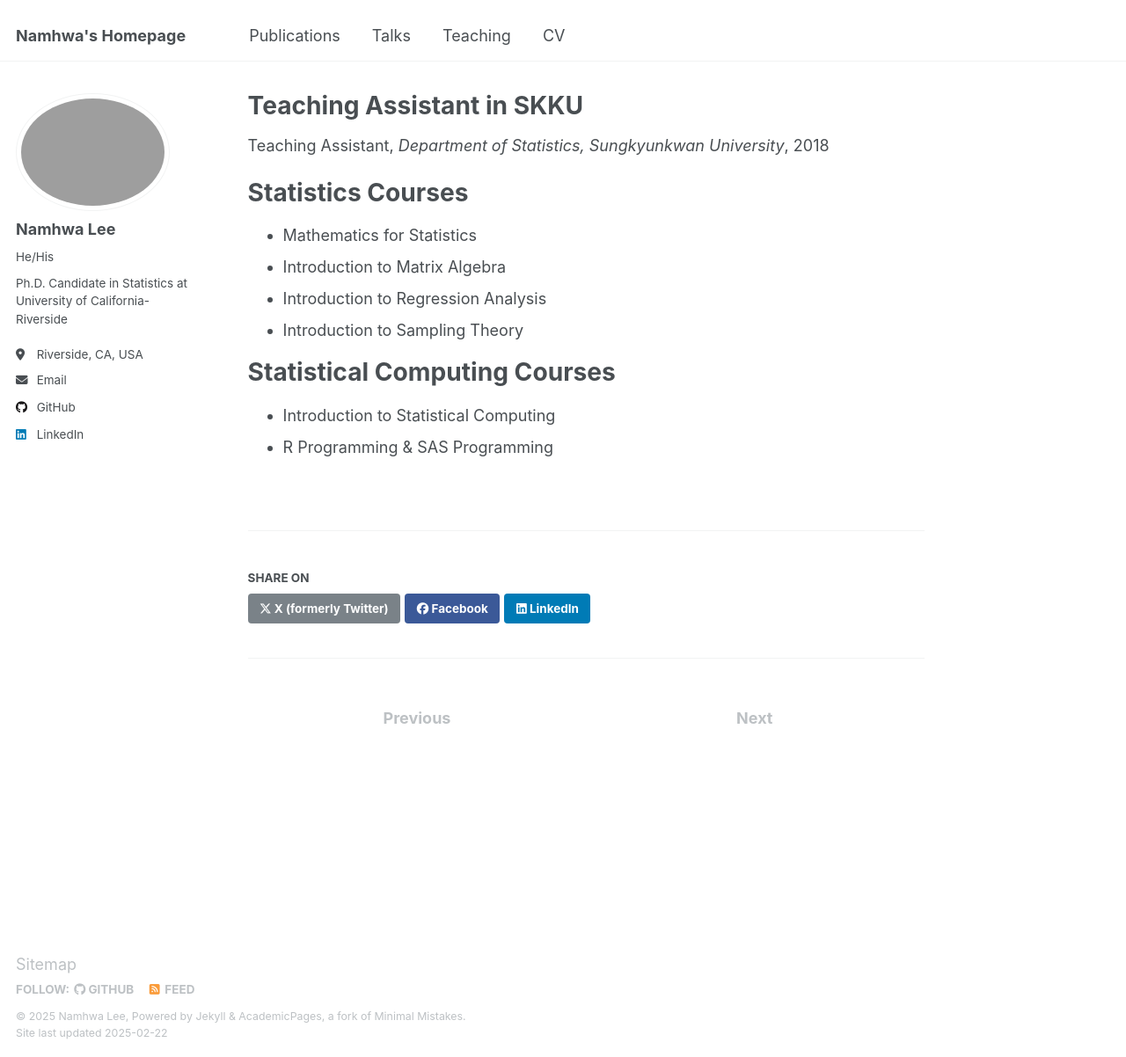
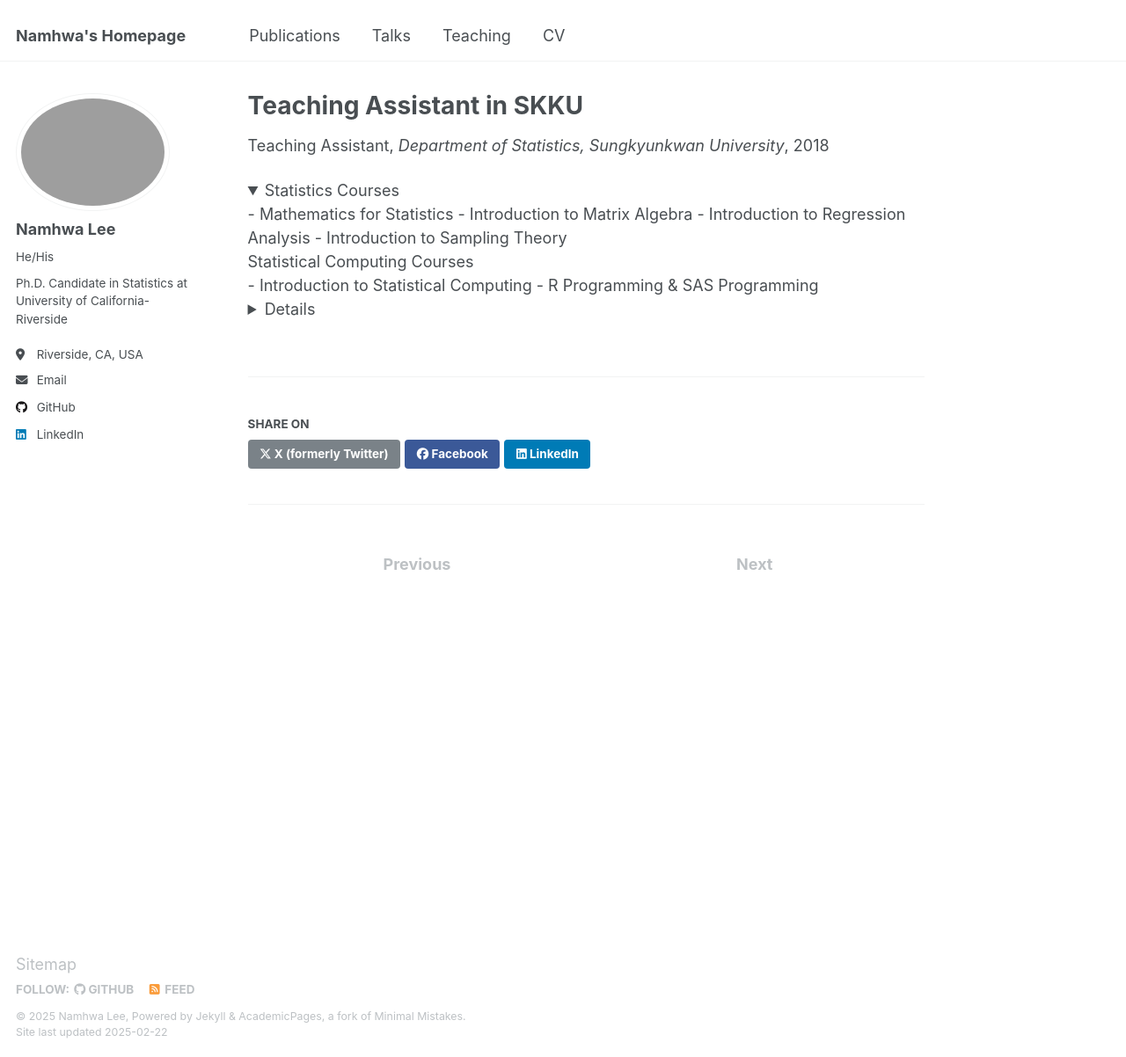
Before and after one commit to NamhwaLee/NamhwaLee.github.io, a Jekyll site: the page built from _teaching/teaching-SKKU.md, in a window 1280 px wide and 1202 px high. Shown: the whole window at 88% size. Built offline with Jekyll 4.4.1, drawn with Linux system fonts in a browser that asks for light colours; part of the change alters nothing that is shown.

Commit message:
Update teaching-SKKU.md

```diff
--- a/_teaching/teaching-SKKU.md
+++ b/_teaching/teaching-SKKU.md
@@ -8,14 +8,18 @@ date: 2018-03-01 ~ 2020-02-28
 location: "Seoul, Korea"
 ---
 
-Statistics Courses
-======
+<details open>
+
+<summary>Statistics Courses</summary>
+
 - Mathematics for Statistics
 - Introduction to Matrix Algebra
 - Introduction to Regression Analysis
 - Introduction to Sampling Theory
 
-Statistical Computing Courses
-======
+<summary>Statistical Computing Courses</summary>
+
 - Introduction to Statistical Computing
 - R Programming & SAS Programming
+
+<details>
```
